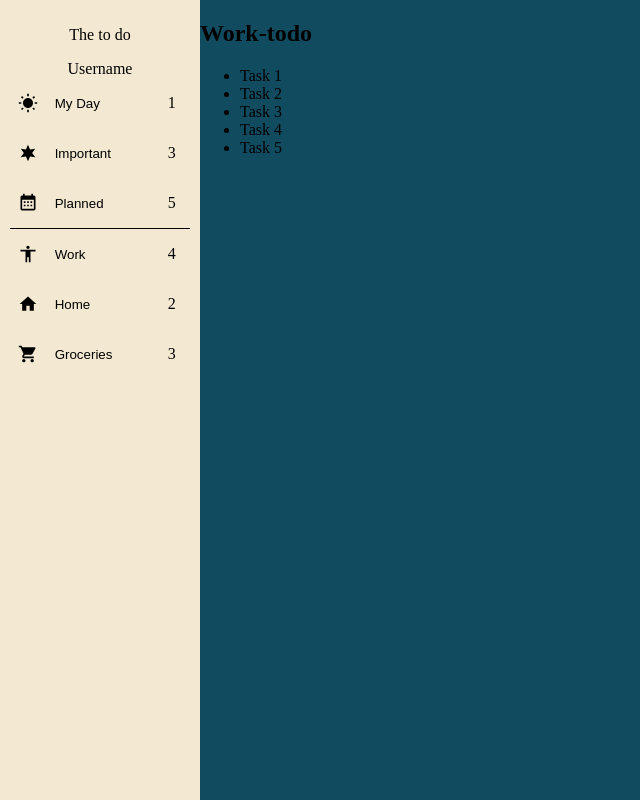
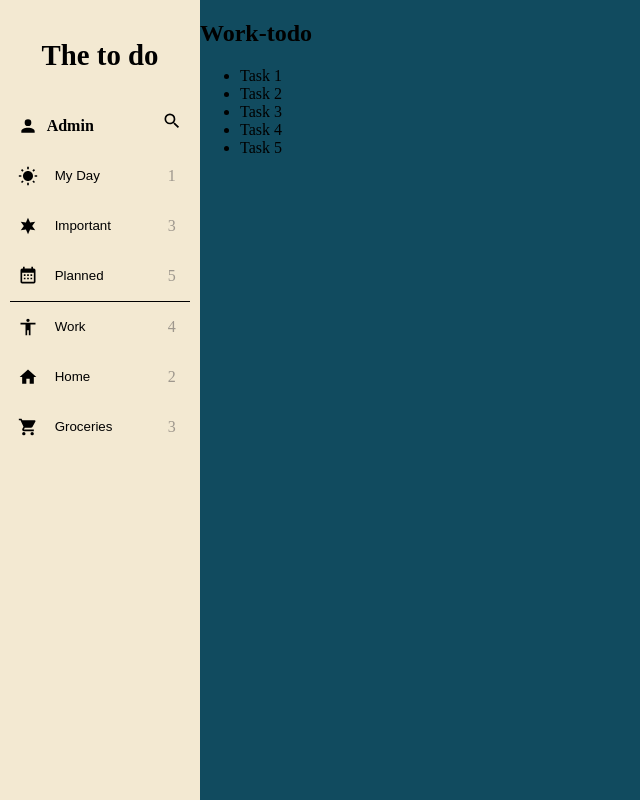
Before and after one commit to Gamborg0101/todo, a website built with webpack: page src/template.html in a window 1280 px wide. Shown: the whole page, without its empty margins (0-640 px from the left). Built offline with nearby package versions, Linux system fonts and the light colour scheme.

Commit message:
only need to fix username block, else everything in left side should be more or less done

```diff
--- a/src/style.css
+++ b/src/style.css
@@ -2,7 +2,7 @@ body {
   margin: 0;
   padding: 0;
   background-color: var(--background-color);
-  color: var(--textColor);
+  color: var(--text-color);
   font-size: 16px;
   font-family: "Times New Roman", Times, serif;
   min-block-size: 100vh;
@@ -24,7 +24,8 @@ svg {
   --accent1: #1a936f;
   --accent2: #88d498;
   --accent3: #c6dabf;
-  --textColor: #000000;
+  --text-color: #000000;
+  --text-color-accent: #5c585890;
 }
 
 #section-container {
@@ -39,28 +40,31 @@ svg {
   padding: 10px;
 }
 #app-name {
+  font-size: 1.8rem;
+  font-weight: bold;
   display: flex;
   flex-direction: column;
   justify-content: space-around;
   align-items: center;
 }
 #username {
+  grid-area: username;
   display: flex;
-  flex-direction: column;
-  justify-content: space-around;
   align-items: center;
+  font-weight: bold;
 }
 
 #tasks-list-1 {
   display: grid;
-  justify-content: space-around;
+
   align-items: center;
-  grid-template-rows: repeat(3, minmax(30px, 50px));
+  grid-template-rows: repeat(4, minmax(30px, 50px));
   grid-template-columns: minmax(30px, 50px) minmax(100px, 150px) minmax(
       30px,
       50px
     );
   grid-template-areas:
+    "person username search"
     "sun myday number"
     "star important number"
     "cal planned number";
@@ -70,6 +74,12 @@ svg {
 }
 #important {
   grid-area: important;
+}
+
+#person {
+  display: flex;
+  align-items: center;
+  justify-content: center;
 }
 
 #my-day-number {
@@ -119,6 +129,7 @@ svg {
   display: flex;
   align-items: center;
   justify-content: center;
+  color: var(--text-color-accent);
 }
 
 #sun-icon {
@@ -144,6 +155,16 @@ svg {
 #planned,
 #work,
 #home,
-#groceries {
+#groceries,
+#search,
+#person {
   height: 60%;
 }
+
+#search {
+  grid-area: search;
+}
+
+#person {
+  grid-area: person;
+}
--- a/src/template.html
+++ b/src/template.html
@@ -12,12 +12,30 @@
         <div id="app-name">
           <p>The to do</p>
         </div>
-        <div id="username">Username</div>
+
         <div id="tasks-list-1">
+          <div id="person">
+            <svg xmlns="http://www.w3.org/2000/svg" viewBox="0 0 24 24">
+
+              <path
+              d="M12,4A4,4 0 0,1 16,8A4,4 0 0,1 12,12A4,4 0 0,1 8,8A4,4 0 0,1 12,4M12,14C16.42,14 20,15.79 20,18V20H4V18C4,15.79 7.58,14 12,14Z"
+              />
+            </svg>
+          </div>
+
+          <div id="username">Admin</div>
+          <div id="search">
+            <svg xmlns="http://www.w3.org/2000/svg" viewBox="0 0 24 24">
+              <path
+                d="M9.5,3A6.5,6.5 0 0,1 16,9.5C16,11.11 15.41,12.59 14.44,13.73L14.71,14H15.5L20.5,19L19,20.5L14,15.5V14.71L13.73,14.44C12.59,15.41 11.11,16 9.5,16A6.5,6.5 0 0,1 3,9.5A6.5,6.5 0 0,1 9.5,3M9.5,5C7,5 5,7 5,9.5C5,12 7,14 9.5,14C12,14 14,12 14,9.5C14,7 12,5 9.5,5Z"
+              />
+            </svg>
+          </div>
+
           <div id="sun-icon">
             <svg xmlns="http://www.w3.org/2000/svg" viewBox="0 0 24 24">
               <path
-                d="M3.55 19.09L4.96 20.5L6.76 18.71L5.34 17.29M12 6C8.69 6 6 8.69 6 12S8.69 18 12 18 18 15.31 18 12C18 8.68 15.31 6 12 6M20 13H23V11H20M17.24 18.71L19.04 20.5L20.45 19.09L18.66 17.29M20.45 5L19.04 3.6L17.24 5.39L18.66 6.81M13 1H11V4H13M6.76 5.39L4.96 3.6L3.55 5L5.34 6.81L6.76 5.39M1 13H4V11H1M13 20H11V23H13"
+              d="M3.55 19.09L4.96 20.5L6.76 18.71L5.34 17.29M12 6C8.69 6 6 8.69 6 12S8.69 18 12 18 18 15.31 18 12C18 8.68 15.31 6 12 6M20 13H23V11H20M17.24 18.71L19.04 20.5L20.45 19.09L18.66 17.29M20.45 5L19.04 3.6L17.24 5.39L18.66 6.81M13 1H11V4H13M6.76 5.39L4.96 3.6L3.55 5L5.34 6.81L6.76 5.39M1 13H4V11H1M13 20H11V23H13"
               />
             </svg>
           </div>
@@ -38,18 +56,19 @@
           <div class="tasknumber">
             <p>3</p>
           </div>
-          <div cal>
+          <div>
             <svg xmlns="http://www.w3.org/2000/svg" viewBox="0 0 24 24">
               <path
                 d="M9,10V12H7V10H9M13,10V12H11V10H13M17,10V12H15V10H17M19,3A2,2 0 0,1 21,5V19A2,2 0 0,1 19,21H5C3.89,21 3,20.1 3,19V5A2,2 0 0,1 5,3H6V1H8V3H16V1H18V3H19M19,19V8H5V19H19M9,14V16H7V14H9M13,14V16H11V14H13M17,14V16H15V14H17Z"
               />
             </svg>
           </div>
+
+          <div id="planned">
+            <button>Planned</button>
+          </div>
           <div class="tasknumber">
             <p>5</p>
-          </div>
-          <div id="planned">
-            <button>Planned</button>
           </div>
         </div>
 
```
Also changed, not shown: assets/small_images/account.svg (added).
